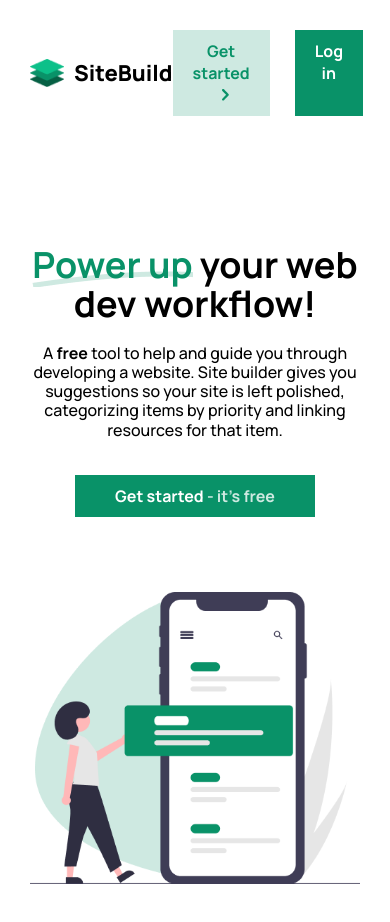
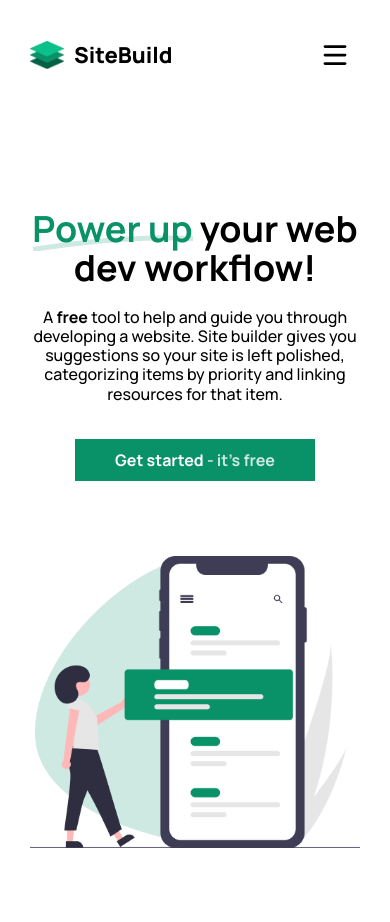
Before and after one commit to NinjaInShade/site-build, a React (Create React App) app in the folder client/: page / in a window 390 px wide. Shown: the top 922 px of the page. Built offline with nearby package versions, Linux system fonts and the light colour scheme.

Commit message:
added sidebar hamburger toggle on navbar

```diff
--- a/client/src/components/layout/Navbar.js
+++ b/client/src/components/layout/Navbar.js
@@ -1,12 +1,15 @@
 // Libraries
-import React from 'react';
+import React, { useState } from 'react';
 import BrandLogo from '../../resources/Logo.png';
 import { Link } from 'react-router-dom';
 
 import '../../css/Buttons.css';
+import '../../css/Hamburger.css';
 import '../../css/Navbar.css';
 
 export default function Navbar() {
+  const [active, setActive] = useState(false);
+
   return (
     <nav className='navbar'>
       <div className='navbar-container'>
@@ -34,6 +37,22 @@
           <Link to='/authenticate' className='btn btn-primary'>
             Log in
           </Link>
+          <svg
+            className={`ham hamRotate ham1 ${active && 'active'}`}
+            viewBox='0 0 100 100'
+            width='50'
+            onClick={() => setActive(!active)}
+          >
+            <path
+              className='line top'
+              d='m 30,33 h 40 c 0,0 9.044436,-0.654587 9.044436,-8.508902 0,-7.854315 -8.024349,-11.958003 -14.89975,-10.85914 -6.875401,1.098863 -13.637059,4.171617 -13.637059,16.368042 v 40'
+            />
+            <path className='line middle' d='m 30,50 h 40' />
+            <path
+              className='line bottom'
+              d='m 30,67 h 40 c 12.796276,0 15.357889,-11.717785 15.357889,-26.851538 0,-15.133752 -4.786586,-27.274118 -16.667516,-27.274118 -11.88093,0 -18.499247,6.994427 -18.435284,17.125656 l 0.252538,40'
+            />
+          </svg>
         </div>
       </div>
     </nav>
--- /dev/null
+++ b/client/src/css/Hamburger.css
@@ -0,0 +1,48 @@
+.ham {
+  cursor: pointer;
+  display: none;
+  -webkit-tap-highlight-color: transparent;
+  transition: transform 400ms;
+  -moz-user-select: none;
+  -webkit-user-select: none;
+  -ms-user-select: none;
+  user-select: none;
+}
+
+.hamRotate.active {
+  transform: rotate(45deg);
+}
+
+.hamRotate180.active {
+  transform: rotate(180deg);
+}
+
+.line {
+  fill: none;
+  transition: stroke-dasharray 400ms, stroke-dashoffset 400ms;
+  stroke: #000;
+  stroke-width: 5.5;
+  stroke-linecap: round;
+}
+
+.ham1 .top {
+  stroke-dasharray: 40 139;
+}
+
+.ham1 .bottom {
+  stroke-dasharray: 40 180;
+}
+
+.ham1.active .top {
+  stroke-dashoffset: -98px;
+}
+
+.ham1.active .bottom {
+  stroke-dashoffset: -138px;
+}
+
+@media (max-width: 550px) {
+  .ham {
+    display: block;
+  }
+}
--- a/client/src/css/Navbar.css
+++ b/client/src/css/Navbar.css
@@ -50,3 +50,13 @@
     max-width: 34px;
   }
 }
+
+@media (max-width: 550px) {
+  .navbar .btn {
+    display: none;
+  }
+
+  .navbar-links {
+    grid-template-columns: 1fr;
+  }
+}
```
Also changed, not shown: 1 other file (tests, documents, lock files or other folders).
